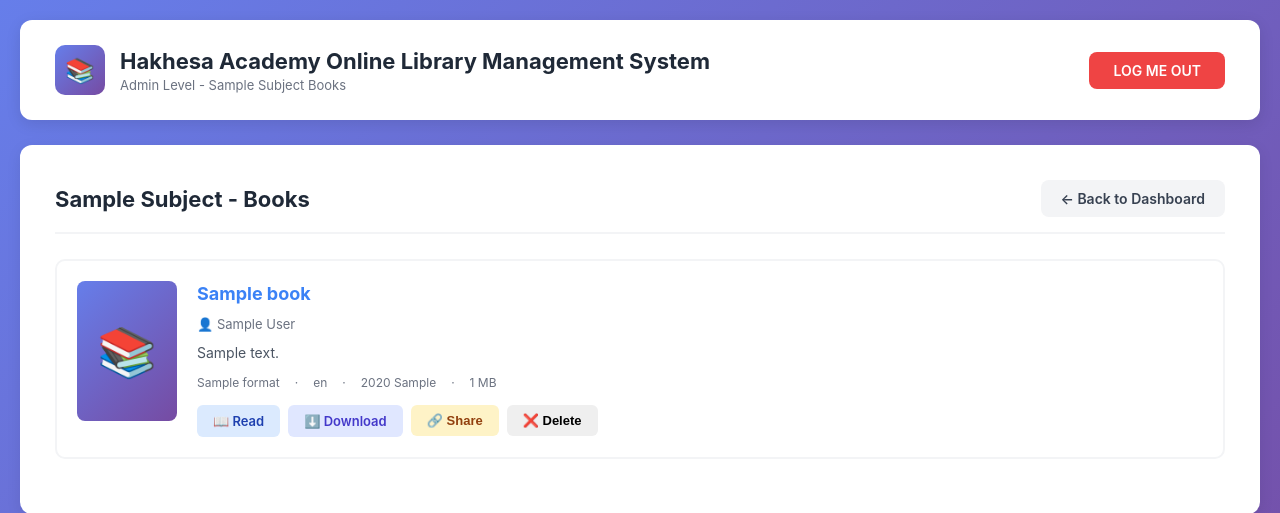
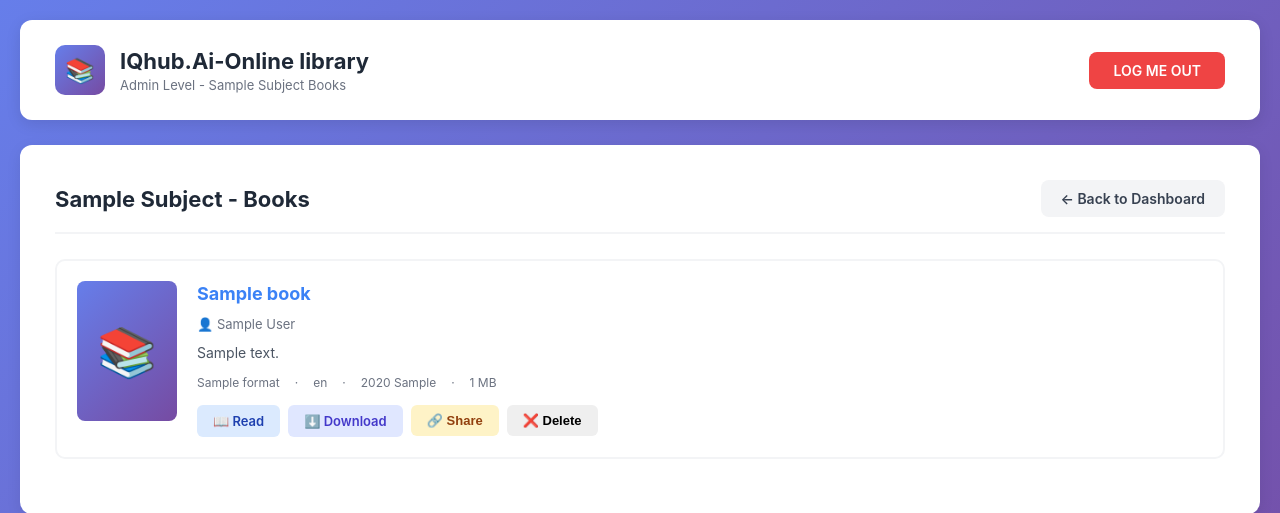
Before and after one commit to Allex025boyi/Hahkesa-SwiftLab, a Flask app: template templates/booklist.html in a window 1280 px wide. Shown: the top 513 px of the page. Run offline with Flask 3, Linux system fonts and the light colour scheme; the template is opened without the code that fills it: most values are stand-ins (such as "Sample title", 1, 10 or a date in 2020); parts of the project's set-up code (start-up, migrations or seed data) failed here and were passed over.

Commit message:
Update booklist.html to change title and logo

```diff
--- a/templates/booklist.html
+++ b/templates/booklist.html
@@ -3,7 +3,7 @@
 <head>
     <meta charset="UTF-8">
     <meta name="viewport" content="width=device-width, initial-scale=1.0">
-    <title>{{ subject.title() }} Books - Hakhesa Academy</title>
+    <title>{{ subject.title() }} Books - IQhub.Ai</title>
     <style>
         * {
             margin: 0;
@@ -367,7 +367,7 @@
             <div class="header-left">
                 <div class="logo">📚</div>
                 <div class="header-title">
-                    <h1>Hakhesa Academy Online Library Management System</h1>
+                    <h1>IQhub.Ai-Online library</h1>
                     <p>{{ level.title() }} Level - {{ subject.title() }} {{ 'Papers' if is_papers else 'Books' }}</p>
                 </div>
             </div>
@@ -454,4 +454,5 @@
 
     </script>
 </body>
+
 </html>
```
